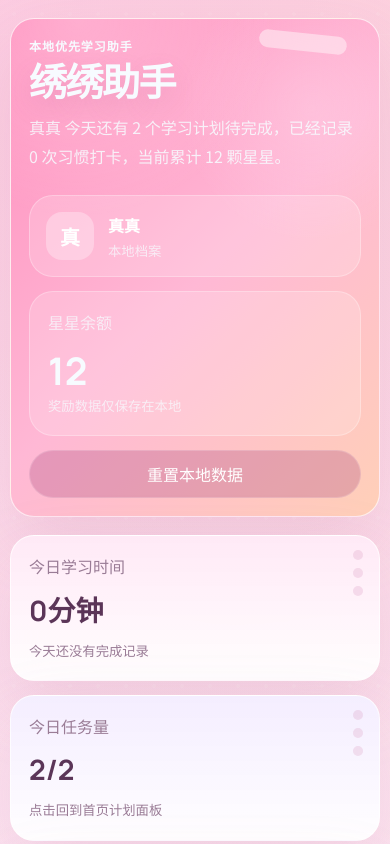
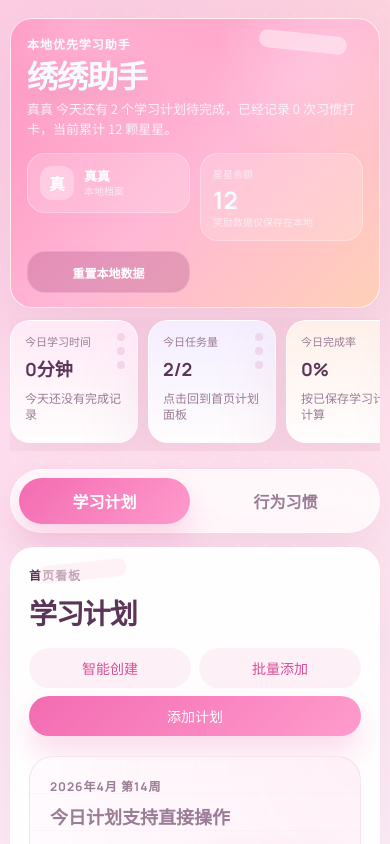
Before and after one commit to fengfengfeng132/xiuxiuzhushou, a React (Vite) app: page / in a window 390 px wide. Shown: the top 844 px of the page. Built offline with nearby package versions, Linux system fonts and the light colour scheme.

Commit message:
Refine compact hero and metric strip layout

```diff
--- a/src/styles/base.css
+++ b/src/styles/base.css
@@ -84,9 +84,10 @@ button {
 
 .hero-panel {
   display: grid;
-  grid-template-columns: minmax(0, 1fr) 300px;
-  gap: 24px;
-  padding: 28px;
+  grid-template-columns: minmax(0, 1fr) auto;
+  gap: 18px;
+  align-items: start;
+  padding: 14px 20px 8px;
   color: #f7fbff;
   background:
     radial-gradient(circle at 18% 0%, rgba(255, 255, 255, 0.24), transparent 34%),
@@ -131,68 +132,83 @@ button {
 }
 
 .hero-copy h1 {
-  font-size: clamp(38px, 7vw, 66px);
-  line-height: 0.96;
-  max-width: 6ch;
+  font-size: clamp(22px, 4vw, 38px);
+  line-height: 1.02;
+  max-width: none;
+  white-space: nowrap;
   text-shadow: 0 10px 24px rgba(185, 92, 146, 0.18);
 }
 
 .hero-summary {
-  max-width: 760px;
-  margin: 14px 0 0;
+  max-width: 620px;
+  margin: 6px 0 0;
   color: rgba(247, 251, 255, 0.86);
-  line-height: 1.8;
+  line-height: 1.45;
+  font-size: 13px;
 }
 
 .hero-side {
-  display: grid;
-  gap: 14px;
-  align-content: start;
+  display: flex;
+  flex-wrap: wrap;
+  justify-content: flex-end;
+  gap: 10px;
+  align-content: flex-start;
+  max-width: 336px;
 }
 
 .profile-chip,
 .balance-chip,
 .reset-button {
-  width: 100%;
-  border-radius: 24px;
+  width: 118px;
+  border-radius: 20px;
 }
 
 .profile-chip {
   display: flex;
   align-items: center;
-  gap: 14px;
-  padding: 16px;
+  gap: 10px;
+  padding: 10px 12px;
   background: rgba(255, 255, 255, 0.18);
   color: #fff;
   border: 1px solid rgba(255, 255, 255, 0.28);
+  min-height: 52px;
 }
 
 .profile-avatar {
-  width: 48px;
-  height: 48px;
+  width: 30px;
+  height: 30px;
   display: grid;
   place-items: center;
-  border-radius: 16px;
+  border-radius: 10px;
   background: rgba(255, 255, 255, 0.3);
   font-family: "Manrope", sans-serif;
-  font-size: 20px;
+  font-size: 14px;
   font-weight: 800;
 }
 
 .profile-meta {
   display: grid;
-  gap: 4px;
+  gap: 1px;
   text-align: left;
+  min-width: 0;
 }
 
 .profile-meta small {
   color: rgba(247, 251, 255, 0.74);
+  font-size: 10px;
+  line-height: 1.2;
+}
+
+.profile-meta strong {
+  font-size: 13px;
+  line-height: 1.15;
 }
 
 .balance-chip {
-  padding: 18px 18px 20px;
+  padding: 10px 12px 12px;
   background: rgba(255, 255, 255, 0.18);
   border: 1px solid rgba(255, 255, 255, 0.28);
+  min-height: 52px;
 }
 
 .balance-chip span,
@@ -205,15 +221,29 @@ button {
   color: rgba(247, 251, 255, 0.74);
 }
 
+.balance-chip span {
+  font-size: 10px;
+}
+
+.balance-chip small {
+  font-size: 10px;
+  line-height: 1.2;
+}
+
 .balance-chip strong {
   display: block;
-  margin-top: 10px;
+  margin-top: 2px;
   font-family: "Manrope", sans-serif;
-  font-size: 38px;
+  font-size: 18px;
 }
 
 .reset-button {
-  min-height: 48px;
+  min-height: 30px;
+  width: 100%;
+  border-radius: 999px;
+  padding: 0 12px;
+  font-size: 12px;
+  font-weight: 700;
   background: rgba(154, 57, 113, 0.26);
   color: #fff;
   border: 1px solid rgba(255, 255, 255, 0.18);
@@ -221,32 +251,35 @@ button {
 
 .metric-strip {
   display: grid;
-  grid-template-columns: repeat(auto-fit, minmax(150px, 1fr));
-  gap: 14px;
-  margin-top: 18px;
+  grid-template-columns: repeat(auto-fit, minmax(108px, 1fr));
+  gap: 10px;
+  margin-top: -48px;
+  position: relative;
+  z-index: 1;
 }
 
 .metric-card {
   display: grid;
-  gap: 10px;
-  padding: 18px;
+  gap: 6px;
+  padding: 12px 14px 10px;
   background: var(--panel);
   text-align: left;
   backdrop-filter: blur(16px);
   transition: transform 140ms ease, box-shadow 140ms ease;
-  min-height: 146px;
+  min-height: 88px;
+  border-radius: 20px;
 }
 
 .metric-card::after {
   content: "";
   position: absolute;
-  top: 14px;
-  right: 16px;
-  width: 10px;
-  height: 10px;
+  top: 10px;
+  right: 12px;
+  width: 8px;
+  height: 8px;
   border-radius: 999px;
   background: var(--paper-dot);
-  box-shadow: 0 18px 0 var(--paper-dot), 0 36px 0 var(--paper-dot);
+  box-shadow: 0 12px 0 var(--paper-dot), 0 24px 0 var(--paper-dot);
 }
 
 .metric-card:hover,
@@ -264,12 +297,19 @@ button {
 
 .metric-card strong {
   font-family: "Manrope", sans-serif;
-  font-size: 28px;
+  font-size: 18px;
   color: var(--ink);
+  line-height: 1.05;
 }
 
 .metric-card small {
-  line-height: 1.5;
+  line-height: 1.35;
+  font-size: 11px;
+}
+
+.metric-card span {
+  font-size: 11px;
+  line-height: 1.2;
 }
 
 .tone-blue {
--- a/src/styles/responsive.css
+++ b/src/styles/responsive.css
@@ -2,7 +2,7 @@
 
 @media (max-width: 1180px) {
   .metric-strip {
-    grid-template-columns: repeat(3, minmax(0, 1fr));
+    grid-template-columns: repeat(auto-fit, minmax(108px, 1fr));
   }
 
   .pet-shop-grid {
@@ -103,8 +103,10 @@
   }
 
   .hero-side {
-    grid-template-columns: repeat(3, minmax(0, 1fr));
+    display: grid;
+    grid-template-columns: repeat(2, minmax(0, 1fr));
     align-items: start;
+    max-width: none;
   }
 
   .manager-hero {
@@ -280,8 +282,95 @@
     border-radius: 24px;
   }
 
+  .hero-panel {
+    gap: 14px;
+    padding: 16px 16px 14px;
+    border-radius: 22px;
+  }
+
+  .hero-copy h1 {
+    font-size: clamp(22px, 8vw, 34px);
+    max-width: none;
+  }
+
+  .hero-summary {
+    font-size: 13px;
+    line-height: 1.55;
+  }
+
   .hero-side {
-    grid-template-columns: 1fr;
+    grid-template-columns: repeat(2, minmax(0, 1fr));
+    gap: 10px;
+    display: grid;
+    max-width: none;
+  }
+
+  .profile-chip,
+  .balance-chip,
+  .reset-button {
+    width: 100%;
+  }
+
+  .profile-chip,
+  .balance-chip {
+    padding: 12px;
+    border-radius: 18px;
+  }
+
+  .profile-avatar {
+    width: 34px;
+    height: 34px;
+    border-radius: 12px;
+    font-size: 16px;
+  }
+
+  .balance-chip strong {
+    font-size: 24px;
+  }
+
+  .reset-button {
+    min-height: 42px;
+    border-radius: 18px;
+  }
+
+  .metric-strip {
+    display: grid;
+    grid-auto-flow: column;
+    grid-auto-columns: minmax(128px, 1fr);
+    grid-template-columns: none;
+    gap: 10px;
+    margin-top: 10px;
+    padding: 2px 2px 8px;
+    overflow-x: auto;
+    overscroll-behavior-x: contain;
+    scroll-snap-type: x proximity;
+  }
+
+  .metric-strip::-webkit-scrollbar {
+    display: none;
+  }
+
+  .metric-card {
+    min-height: 98px;
+    padding: 14px;
+    border-radius: 20px;
+    scroll-snap-align: start;
+  }
+
+  .metric-card::after {
+    top: 12px;
+    right: 12px;
+    width: 8px;
+    height: 8px;
+    box-shadow: 0 14px 0 var(--paper-dot), 0 28px 0 var(--paper-dot);
+  }
+
+  .metric-card strong {
+    font-size: 18px;
+  }
+
+  .metric-card small {
+    font-size: 12px;
   }
 
   .ai-plan-topbar {
@@ -335,9 +424,6 @@
   }
 
   .tab-button,
-  .chip-button,
-  .icon-button,
-  .filter-chip,
   .card-action,
   .inline-primary-button,
   .ghost-inline-button,
@@ -346,7 +432,6 @@
     width: 100%;
   }
 
-  .plan-card,
   .reward-card,
   .activity-row {
     grid-template-columns: 1fr;
@@ -359,9 +444,6 @@
   }
 
   .plan-side,
-  .board-actions,
-  .week-actions,
-  .section-tools,
   .composer-actions,
   .ai-plan-example-row,
   .plan-management-action-group,
@@ -377,6 +459,26 @@
   .habit-manager-row-actions {
     width: 100%;
     grid-template-columns: 1fr;
+  }
+
+  .board-actions,
+  .week-actions,
+  .section-tools {
+    width: 100%;
+    display: flex;
+    flex-wrap: wrap;
+    gap: 8px;
+  }
+
+  .board-actions .chip-button,
+  .week-actions .icon-button,
+  .section-tools .filter-chip {
+    width: auto;
+    flex: 1 1 calc(50% - 8px);
+    min-width: 0;
+    min-height: 40px;
+    padding-inline: 12px;
+    font-size: 14px;
   }
 
   .manager-actions,
@@ -568,9 +670,11 @@
   }
 
   .hero-side {
+    display: grid;
     grid-template-columns: repeat(2, minmax(0, 1fr));
     gap: 12px;
     align-content: start;
+    max-width: none;
   }
 
   .reset-button {
@@ -578,7 +682,7 @@
   }
 
   .metric-strip {
-    grid-template-columns: repeat(4, minmax(0, 1fr));
+    grid-template-columns: repeat(auto-fit, minmax(102px, 1fr));
     gap: 16px;
   }
 
@@ -635,9 +739,11 @@
   }
 
   .hero-side {
+    display: grid;
     grid-template-columns: repeat(2, minmax(0, 1fr));
     gap: 12px;
     align-content: start;
+    max-width: none;
   }
 
   .reset-button {
@@ -645,7 +751,7 @@
   }
 
   .metric-strip {
-    grid-template-columns: repeat(4, minmax(0, 1fr));
+    grid-template-columns: repeat(auto-fit, minmax(104px, 1fr));
   }
 
   .metric-card {
```
